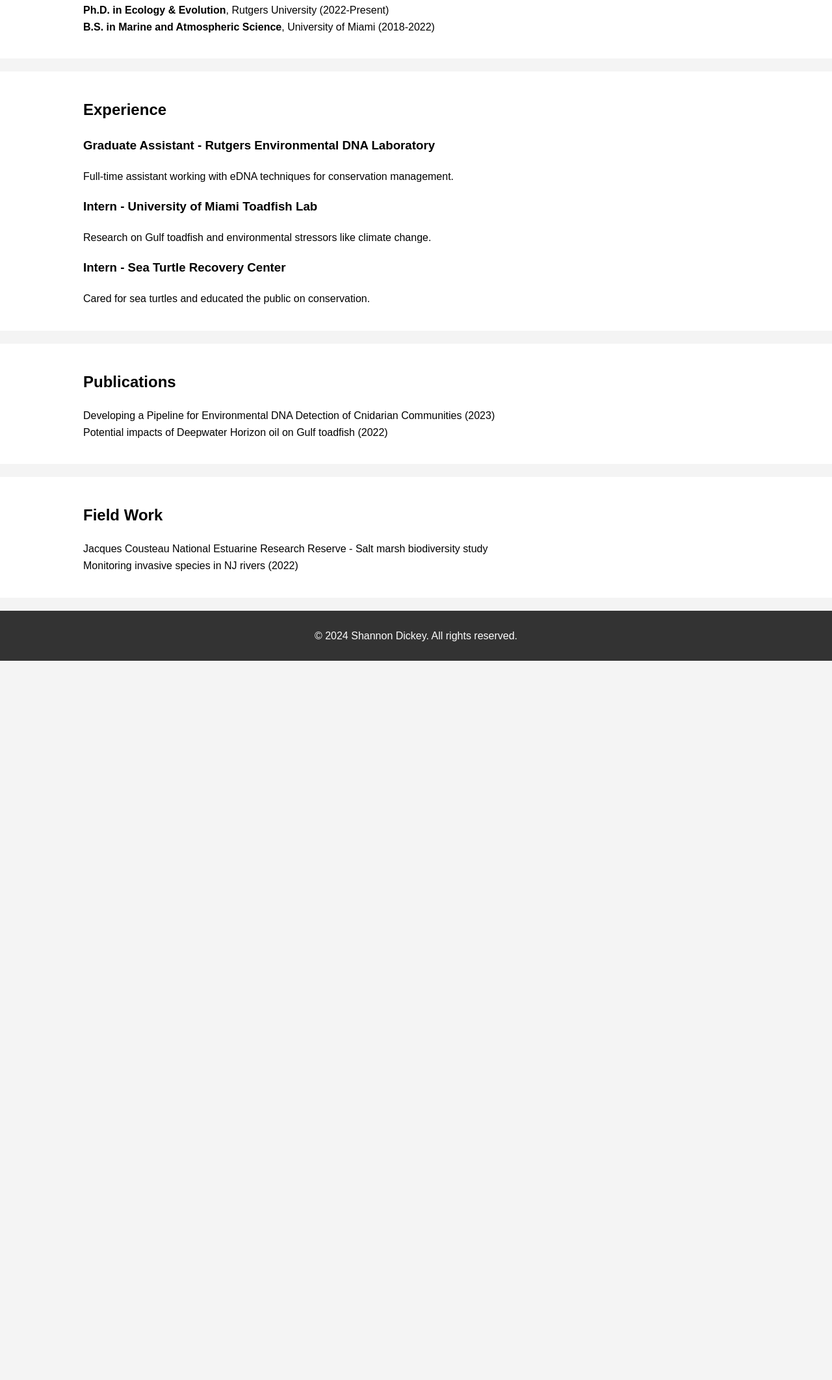
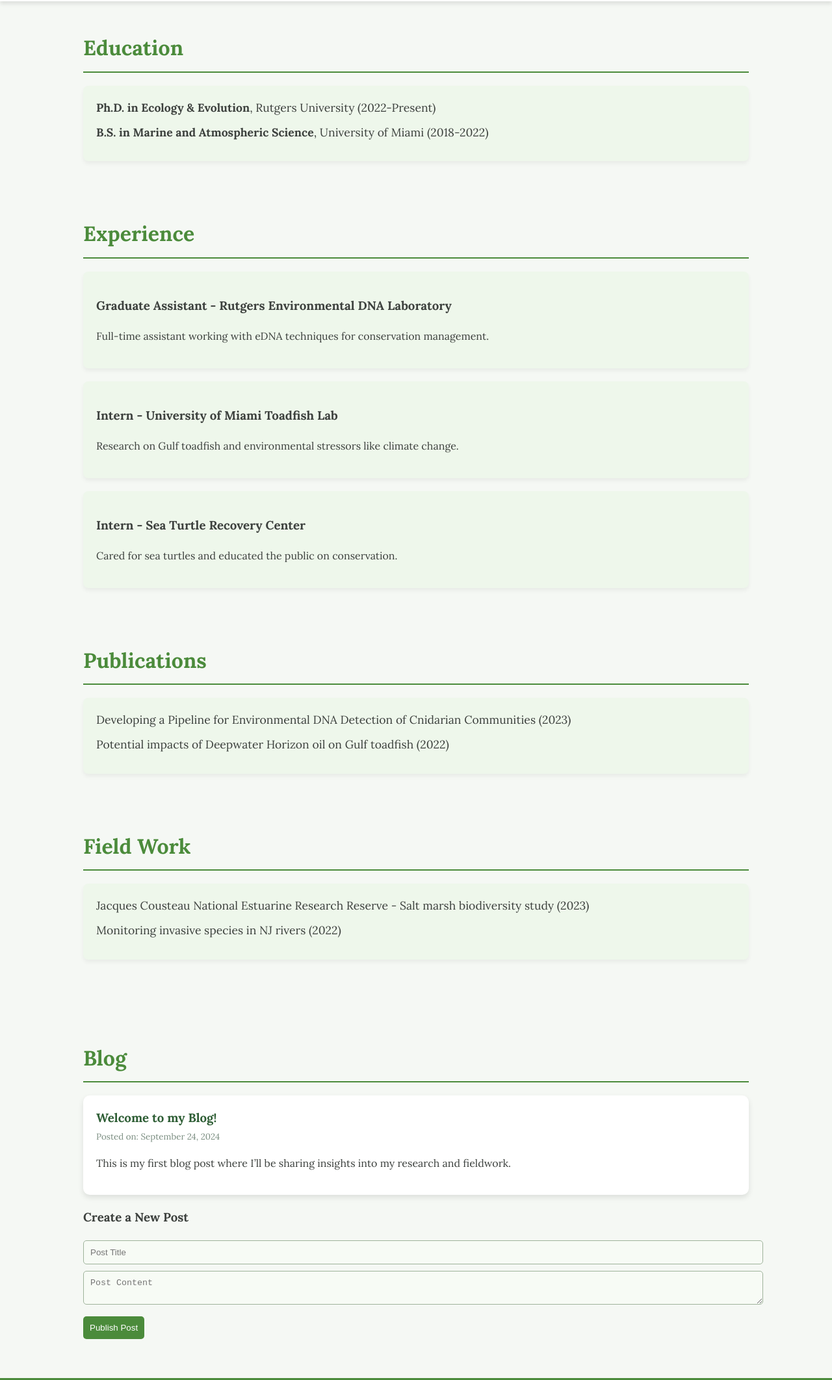
Before and after one commit to cne27/ShannonPersonal, a plain HTML site: page index.html in a window 1280 px wide. Shown: the part 562-2686 px from the top of the page at 65% size. Before the commit the page ends 1579 px from the top, so only its background shows below. Drawn offline with nearby package versions, Linux system fonts and the light colour scheme.

Commit message:
adding more styling to site, also blog

```diff
--- a/css/styles.css
+++ b/css/styles.css
@@ -1,25 +1,58 @@
+/* General Styles */
 body {
-    font-family: Arial, sans-serif;
+    font-family: 'Lora', serif; /* Choose a serif font for an earthy, natural look */
+    color: #3c403d; /* Dark green-gray for text */
     line-height: 1.6;
     margin: 0;
     padding: 0;
-    background: #f4f4f4;
+    background: #f5f8f4; /* Light greenish background */
   }
 
+  /* Header */
   header {
-    background: #333;
+    background: #4b8b3b; /* Earthy green for the header */
     color: #fff;
     padding: 20px 0;
     text-align: center;
   }
 
+  header h1 {
+    font-family: 'Lora', serif;
+    font-size: 2.5em;
+    margin: 0;
+  }
+
+  header p {
+    font-size: 1.2em;
+    margin: 10px 0 0;
+    font-style: italic;
+  }
+
+  /* Container */
   .container {
     width: 80%;
     margin: 0 auto;
+    padding: 20px 0;
   }
 
-  h1, h2, h3 {
-    margin-bottom: 20px;
+  /* About Section */
+  #about {
+    background: #fff;
+    padding: 40px 0;
+    box-shadow: 0 4px 6px rgba(0, 0, 0, 0.1); /* Light shadow for depth */
+  }
+
+  #about h2 {
+    color: #4b8b3b;
+  }
+
+  .profile-img {
+    float: left;
+    margin-right: 20px;
+    border-radius: 50%;
+    border: 3px solid #4b8b3b; /* Green border for a natural touch */
+    width: 150px;
+    height: 150px;
   }
 
   ul {
@@ -27,23 +60,97 @@ body {
     padding: 0;
   }
 
-  .profile-img {
-    float: left;
-    margin-right: 20px;
-    border-radius: 50%;
-    width: 150px;
-    height: 150px;
+  ul li {
+    margin-bottom: 10px;
+    font-size: 1.1em;
   }
 
-  section {
-    background: #fff;
-    padding: 20px 0;
-    margin: 20px 0;
+  ul li a {
+    color: #3c403d;
+    text-decoration: none;
   }
 
+  ul li a:hover {
+    color: #4b8b3b;
+  }
+
+  /* Section Headings */
+  section h2 {
+    font-family: 'Lora', serif;
+    color: #4b8b3b; /* Earthy green headings */
+    font-size: 2em;
+    border-bottom: 2px solid #4b8b3b;
+    padding-bottom: 10px;
+    margin-bottom: 20px;
+  }
+
+  /* Education and Experience Sections */
+  #education ul, #experience .experience-item, #publications ul, #fieldwork ul {
+    background: #eef7eb; /* Soft, eco-themed background */
+    padding: 20px;
+    border-radius: 8px;
+    margin-bottom: 20px;
+    box-shadow: 0 4px 6px rgba(0, 0, 0, 0.05);
+  }
+
+  /* Blog Section */
+  #blog {
+    background: #f5f8f4;
+    padding: 40px 0;
+  }
+
+  .blog-post {
+    background: #fff;
+    margin-bottom: 20px;
+    padding: 20px;
+    border-radius: 10px;
+    box-shadow: 0 4px 8px rgba(0, 0, 0, 0.1); /* Soft shadow */
+  }
+
+  .blog-post h3 {
+    margin: 0;
+    color: #2d5d34; /* Darker green */
+  }
+
+  .blog-post small {
+    color: #7a8d80; /* Light gray-green */
+  }
+
+  form {
+    margin-top: 20px;
+  }
+
+  form input, form textarea {
+    width: 100%;
+    margin-bottom: 10px;
+    padding: 10px;
+    border: 1px solid #9fb39b; /* Light green border */
+    border-radius: 5px;
+    background: #f7fbf5; /* Light green background for inputs */
+  }
+
+  form button {
+    background: #4b8b3b;
+    color: #fff;
+    padding: 10px;
+    border: none;
+    cursor: pointer;
+    border-radius: 5px;
+  }
+
+  form button:hover {
+    background: #366a28;
+  }
+
+  /* Footer */
   footer {
-    background: #333;
+    background: #4b8b3b;
     color: #fff;
     text-align: center;
     padding: 10px 0;
   }
+
+  footer p {
+    margin: 0;
+    font-size: 0.9em;
+  }
--- a/index.html
+++ b/index.html
@@ -5,10 +5,14 @@
   <meta name="viewport" content="width=device-width, initial-scale=1.0">
   <meta name="description" content="Shannon Dickey - Marine Scientist and Ph.D. Candidate">
   <title>Shannon Dickey | Marine Scientist</title>
+  <!-- Google Font for the eco-friendly look -->
+  <link href="https://fonts.googleapis.com/css2?family=Lora:wght@400;700&display=swap" rel="stylesheet">
+  <!-- Link to the external CSS file -->
   <link rel="stylesheet" href="css/styles.css">
 </head>
 <body>
   <div id="app">
+    <!-- Header Section -->
     <header>
       <div class="container">
         <h1>Shannon Dickey</h1>
@@ -16,73 +20,95 @@
       </div>
     </header>
 
+    <!-- About Me Section -->
     <section id="about">
       <div class="container">
         <h2>About Me</h2>
         <img src="assets/profile.jpg" alt="Shannon Dickey" class="profile-img">
-        <p>Hello! I’m Shannon, a marine scientist and second-year Ph.D. student at Rutgers University. I use environmental DNA techniques to monitor biodiversity in coastal ecosystems, with a passion for marine conservation.</p>
+        <p>{{ about.bio }}</p>
         <ul>
-          <li>Email: <a href="mailto:Shannon.Dickey@rutgers.edu">Shannon.Dickey@rutgers.edu</a></li>
-          <li>Location: New Brunswick, NJ</li>
+          <li>Email: <a :href="'mailto:' + about.email">{{ about.email }}</a></li>
+          <li>Location: {{ about.location }}</li>
         </ul>
       </div>
     </section>
 
+    <!-- Education Section -->
     <section id="education">
       <div class="container">
         <h2>Education</h2>
         <ul>
-          <li><strong>Ph.D. in Ecology & Evolution</strong>, Rutgers University (2022-Present)</li>
-          <li><strong>B.S. in Marine and Atmospheric Science</strong>, University of Miami (2018-2022)</li>
+          <li v-for="item in education" :key="item.degree">
+            <strong>{{ item.degree }}</strong>, {{ item.school }} ({{ item.years }})
+          </li>
         </ul>
       </div>
     </section>
 
+    <!-- Experience Section -->
     <section id="experience">
       <div class="container">
         <h2>Experience</h2>
-        <div class="experience-item">
-          <h3>Graduate Assistant - Rutgers Environmental DNA Laboratory</h3>
-          <p>Full-time assistant working with eDNA techniques for conservation management.</p>
-        </div>
-        <div class="experience-item">
-          <h3>Intern - University of Miami Toadfish Lab</h3>
-          <p>Research on Gulf toadfish and environmental stressors like climate change.</p>
-        </div>
-        <div class="experience-item">
-          <h3>Intern - Sea Turtle Recovery Center</h3>
-          <p>Cared for sea turtles and educated the public on conservation.</p>
+        <div class="experience-item" v-for="job in experiences" :key="job.title">
+          <h3>{{ job.title }} - {{ job.company }}</h3>
+          <p>{{ job.description }}</p>
         </div>
       </div>
     </section>
 
+    <!-- Publications Section -->
     <section id="publications">
       <div class="container">
         <h2>Publications</h2>
         <ul>
-          <li>Developing a Pipeline for Environmental DNA Detection of Cnidarian Communities (2023)</li>
-          <li>Potential impacts of Deepwater Horizon oil on Gulf toadfish (2022)</li>
+          <li v-for="pub in publications" :key="pub.title">{{ pub.title }} ({{ pub.year }})</li>
         </ul>
       </div>
     </section>
 
+    <!-- Field Work Section -->
     <section id="fieldwork">
       <div class="container">
         <h2>Field Work</h2>
         <ul>
-          <li>Jacques Cousteau National Estuarine Research Reserve - Salt marsh biodiversity study</li>
-          <li>Monitoring invasive species in NJ rivers (2022)</li>
+          <li v-for="work in fieldwork" :key="work.title">{{ work.title }} ({{ work.year }})</li>
         </ul>
       </div>
     </section>
 
+    <!-- Blog Section -->
+    <section id="blog">
+      <div class="container">
+        <h2>Blog</h2>
+
+        <!-- Display Blog Posts -->
+        <div v-for="(post, index) in blogPosts" :key="index" class="blog-post">
+          <h3>{{ post.title }}</h3>
+          <small>Posted on: {{ post.date }}</small>
+          <p>{{ post.content }}</p>
+        </div>
+
+        <!-- Form to Create New Blog Post -->
+        <h3>Create a New Post</h3>
+        <form @submit.prevent="addPost">
+          <input type="text" v-model="newPost.title" placeholder="Post Title" required><br>
+          <textarea v-model="newPost.content" placeholder="Post Content" required></textarea><br>
+          <button type="submit">Publish Post</button>
+        </form>
+      </div>
+    </section>
+
+    <!-- Footer Section -->
     <footer>
       <div class="container">
         <p>&copy; 2024 Shannon Dickey. All rights reserved.</p>
       </div>
     </footer>
   </div>
+
+  <!-- Include Vue.js -->
   <script src="https://cdn.jsdelivr.net/npm/vue@2"></script>
+  <!-- Link to the Vue app -->
   <script src="js/app.js"></script>
 </body>
 </html>
--- a/js/app.js
+++ b/js/app.js
@@ -2,7 +2,6 @@ new Vue({
     el: '#app',
     data: {
       about: {
-        name: 'Shannon Dickey',
         bio: 'Hello! I’m Shannon, a marine scientist and second-year Ph.D. student at Rutgers University. I use environmental DNA techniques to monitor biodiversity in coastal ecosystems, with a passion for marine conservation.',
         email: 'Shannon.Dickey@rutgers.edu',
         location: 'New Brunswick, NJ'
@@ -12,17 +11,47 @@ new Vue({
         { degree: 'B.S. in Marine and Atmospheric Science', school: 'University of Miami', years: '2018-2022' }
       ],
       experiences: [
-        { title: 'Graduate Assistant', company: 'Rutgers Environmental DNA Laboratory', description: 'Working with eDNA techniques for conservation management.' },
-        { title: 'Intern', company: 'University of Miami Toadfish Lab', description: 'Research on Gulf toadfish and environmental stressors.' },
-        { title: 'Intern', company: 'Sea Turtle Recovery Center', description: 'Cared for sea turtles and public education on conservation.' }
+        { title: 'Graduate Assistant', company: 'Rutgers Environmental DNA Laboratory', description: 'Full-time assistant working with eDNA techniques for conservation management.' },
+        { title: 'Intern', company: 'University of Miami Toadfish Lab', description: 'Research on Gulf toadfish and environmental stressors like climate change.' },
+        { title: 'Intern', company: 'Sea Turtle Recovery Center', description: 'Cared for sea turtles and educated the public on conservation.' }
       ],
       publications: [
         { title: 'Developing a Pipeline for Environmental DNA Detection of Cnidarian Communities', year: 2023 },
         { title: 'Potential impacts of Deepwater Horizon oil on Gulf toadfish', year: 2022 }
       ],
       fieldwork: [
-        { title: 'Salt marsh biodiversity study - Jacques Cousteau Research Reserve', year: 2023 },
+        { title: 'Jacques Cousteau National Estuarine Research Reserve - Salt marsh biodiversity study', year: 2023 },
         { title: 'Monitoring invasive species in NJ rivers', year: 2022 }
-      ]
+      ],
+      // Blog-related data
+      blogPosts: [
+        { title: "Welcome to my Blog!", content: "This is my first blog post where I’ll be sharing insights into my research and fieldwork.", date: "September 24, 2024" }
+      ],
+      newPost: {
+        title: '',
+        content: ''
+      }
+    },
+    methods: {
+      addPost() {
+        const today = new Date();
+        const formattedDate = today.toLocaleDateString('en-US', {
+          month: 'long', day: 'numeric', year: 'numeric'
+        });
+
+        // Create a new blog post object
+        const newBlogPost = {
+          title: this.newPost.title,
+          content: this.newPost.content,
+          date: formattedDate
+        };
+
+        // Add the new post to the blogPosts array
+        this.blogPosts.push(newBlogPost);
+
+        // Clear the form inputs
+        this.newPost.title = '';
+        this.newPost.content = '';
+      }
     }
   });
```
